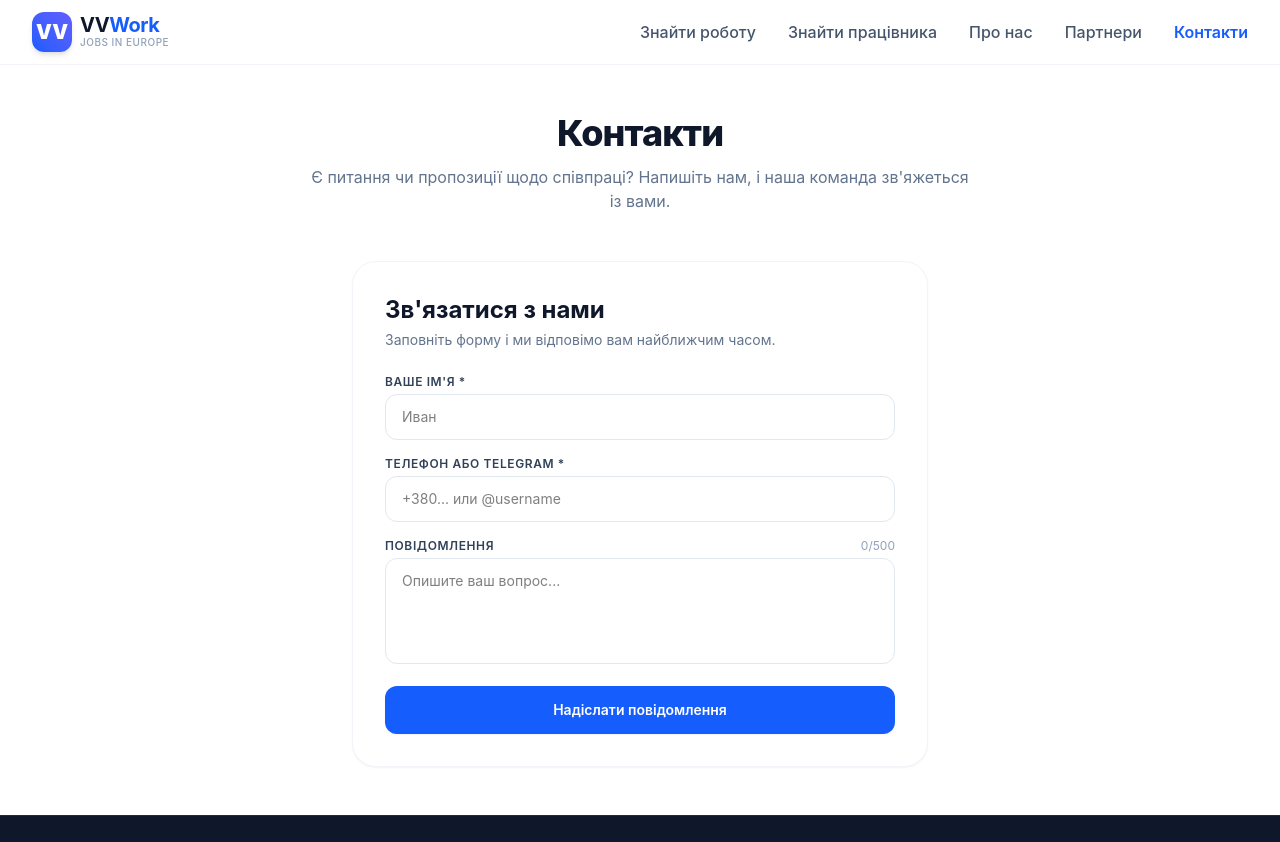
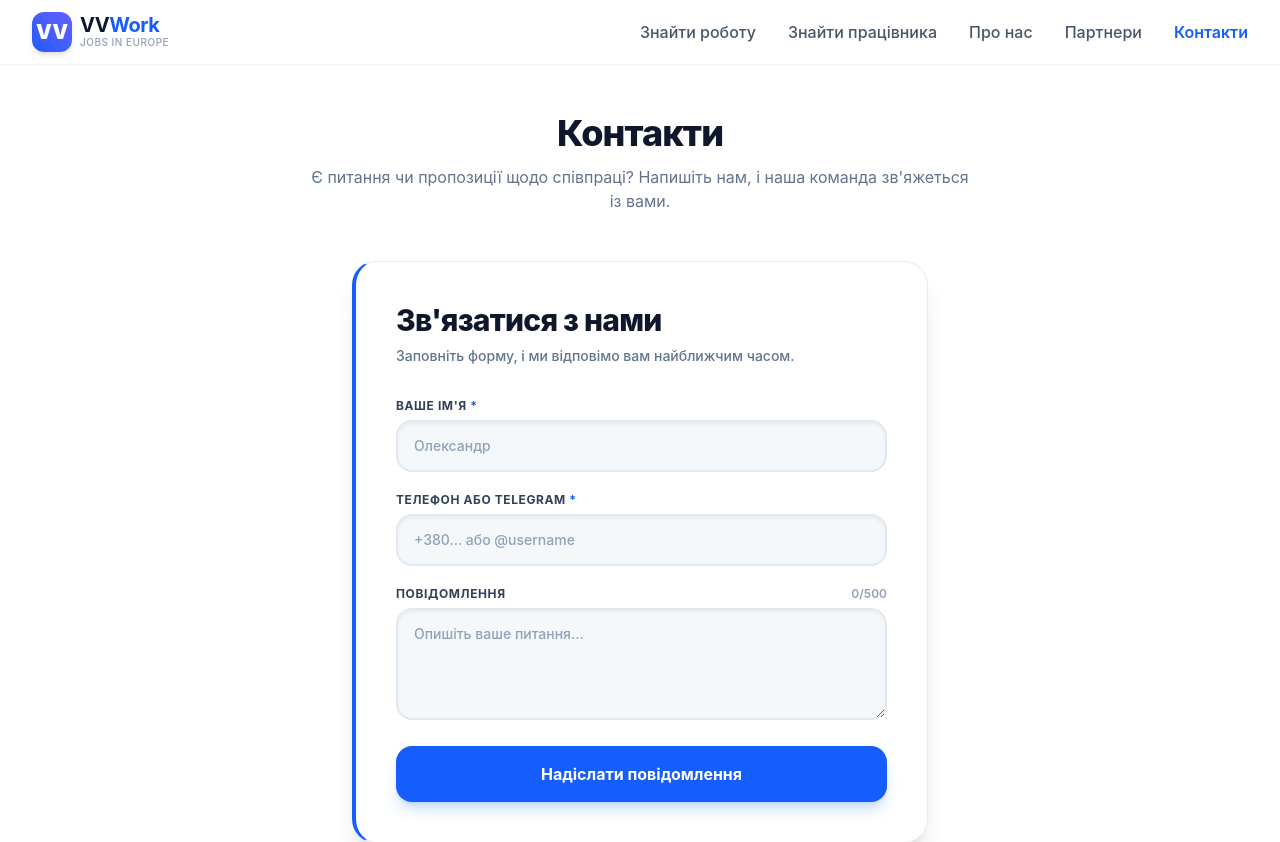
Before and after one commit to xovrashok/vv-work-platform, a React (Vite) app: page /contacts in a window 1280 px wide. Shown: the top 842 px of the page. Built offline with nearby package versions, Linux system fonts and the light colour scheme.

Commit message:
style: enhance ContactForm UI and fix validation regex

```diff
--- a/src/components/contacts/ContactForm.tsx
+++ b/src/components/contacts/ContactForm.tsx
@@ -1,21 +1,25 @@
 import { useState } from "react";
 import toast from "react-hot-toast";
+
+interface FormErrors {
+  name?: string;
+  contact?: string;
+  message?: string;
+}
 
 const ContactForm = () => {
   const [name, setName] = useState<string>("");
   const [contact, setContact] = useState<string>("");
   const [message, setMessage] = useState<string>("");
-  const [errors, setErrors] = useState<{
-    name?: string;
-    contact?: string;
-    message?: string;
-  }>({});
+  const [errors, setErrors] = useState<FormErrors>({});
   const [isSubmitting, setIsSubmitting] = useState(false);
 
   const validate = () => {
-    const newErrors: { name?: string; contact?: string; message?: string } = {};
-    const isPhone = /^[+\d\s()-]{7,20}$/.test(contact.trim());
-    const isTelegram = /^@?[a-zA-C0-9_]{3,32}$/.test(contact.trim());
+    const newErrors: FormErrors = {};
+    const cleanContact = contact.trim();
+
+    const isPhone = /^[+\d\s()-]{7,20}$/.test(cleanContact);
+    const isTelegram = /^@?[a-zA-Z0-9_]{3,32}$/.test(cleanContact);
 
     if (name.trim().length < 2) {
       newErrors.name = "Ім'я має містити щонайменше 2 символи";
@@ -25,14 +29,29 @@ const ContactForm = () => {
       newErrors.message = "Повідомлення не повинно перевищувати 500 символів";
     }
 
-    if (!contact.trim()) {
+    if (!cleanContact) {
       newErrors.contact = "Вкажіть телефон або Telegram";
     } else if (!isPhone && !isTelegram) {
-      newErrors.contact = "Введіть номер телефону або Telegram (@username).";
+      newErrors.contact = "Введіть номер телефону або Telegram (@username)";
     }
 
     setErrors(newErrors);
     return Object.keys(newErrors).length === 0;
+  };
+
+  const handleNameChange = (e: React.ChangeEvent<HTMLInputElement>) => {
+    setName(e.target.value);
+    if (errors.name) setErrors((prev) => ({ ...prev, name: undefined }));
+  };
+
+  const handleContactChange = (e: React.ChangeEvent<HTMLInputElement>) => {
+    setContact(e.target.value);
+    if (errors.contact) setErrors((prev) => ({ ...prev, contact: undefined }));
+  };
+
+  const handleMessageChange = (e: React.ChangeEvent<HTMLTextAreaElement>) => {
+    setMessage(e.target.value);
+    if (errors.message) setErrors((prev) => ({ ...prev, message: undefined }));
   };
 
   const handleSubmit = (e: React.FormEvent) => {
@@ -52,6 +71,7 @@ const ContactForm = () => {
         setName("");
         setContact("");
         setMessage("");
+        setErrors({});
       }
 
       setIsSubmitting(false);
@@ -59,84 +79,107 @@ const ContactForm = () => {
   };
 
   return (
-    <div className="bg-white p-8 rounded-3xl border border-slate-100 shadow-xs max-w-xl mx-auto space-y-6">
-      <div className="space-y-1">
-        <h2 className="text-2xl font-bold text-slate-900">Зв'язатися з нами</h2>
-        <p className="text-sm text-slate-500">
-          Заповніть форму і ми відповімо вам найближчим часом.
+    <div className="bg-white/90 backdrop-blur-md p-8 sm:p-10 rounded-3xl border border-slate-200/80 border-l-4 border-l-blue-600 shadow-xl max-w-xl mx-auto space-y-8 relative overflow-hidden">
+      <div className="space-y-2 text-center sm:text-left">
+        <h2 className="text-2xl sm:text-3xl font-extrabold text-slate-900 tracking-tight">
+          Зв'язатися з нами
+        </h2>
+        <p className="text-sm text-slate-500 font-medium">
+          Заповніть форму, і ми відповімо вам найближчим часом.
         </p>
       </div>
 
-      <form onSubmit={handleSubmit} className="space-y-4">
-        <div className="space-y-1">
-          <label className="block text-xs font-semibold text-slate-700 uppercase tracking-wider">
-            Ваше ім'я *
+      <form onSubmit={handleSubmit} className="space-y-5">
+        <div className="space-y-1.5">
+          <label className="block text-xs font-bold text-slate-700 uppercase tracking-wider">
+            Ваше ім'я <span className="text-blue-600">*</span>
           </label>
           <input
             type="text"
             value={name}
-            onChange={(e) => setName(e.target.value)}
-            placeholder="Иван"
-            className={`w-full px-4 py-3 rounded-xl border text-sm transition-all outline-hidden ${
+            onChange={handleNameChange}
+            placeholder="Олександр"
+            className={`w-full px-4 py-3.5 rounded-2xl border-2 text-sm font-medium transition-all outline-none text-slate-900 placeholder:text-slate-400 shadow-inner ${
               errors.name
-                ? "border-red-500 bg-red-50/30"
-                : "border-slate-200 focus:border-blue-600 focus:ring-1 focus:ring-blue-600"
+                ? "border-red-500 bg-red-50/50 text-red-900 focus:ring-4 focus:ring-red-500/10"
+                : "border-slate-200 bg-slate-100/70 focus:bg-white focus:border-blue-600 focus:ring-4 focus:ring-blue-600/15"
             }`}
           />
           {errors.name && (
-            <p className="text-xs text-red-500 font-medium">{errors.name}</p>
+            <p className="text-xs text-red-500 font-semibold flex items-center gap-1 pt-0.5">
+              {errors.name}
+            </p>
           )}
         </div>
 
-        <div className="space-y-1">
-          <label className="block text-xs font-semibold text-slate-700 uppercase tracking-wider">
-            Телефон або Telegram *
+        <div className="space-y-1.5">
+          <label className="block text-xs font-bold text-slate-700 uppercase tracking-wider">
+            Телефон або Telegram <span className="text-blue-600">*</span>
           </label>
           <input
             type="text"
             value={contact}
-            onChange={(e) => setContact(e.target.value)}
-            placeholder="+380... или @username"
-            className={`w-full px-4 py-3 rounded-xl border text-sm transition-all outline-hidden ${
+            onChange={handleContactChange}
+            placeholder="+380... або @username"
+            className={`w-full px-4 py-3.5 rounded-2xl border-2 text-sm font-medium transition-all outline-none text-slate-900 placeholder:text-slate-400 shadow-inner ${
               errors.contact
-                ? "border-red-500 bg-red-50/30"
-                : "border-slate-200 focus:border-blue-600 focus:ring-1 focus:ring-blue-600"
+                ? "border-red-500 bg-red-50/50 text-red-900 focus:ring-4 focus:ring-red-500/10"
+                : "border-slate-200 bg-slate-100/70 focus:bg-white focus:border-blue-600 focus:ring-4 focus:ring-blue-600/15"
             }`}
           />
           {errors.contact && (
-            <p className="text-xs text-red-500 font-medium">{errors.contact}</p>
+            <p className="text-xs text-red-500 font-semibold flex items-center gap-1 pt-0.5">
+              {errors.contact}
+            </p>
           )}
         </div>
 
-        <div className="space-y-1">
+        <div className="space-y-1.5">
           <div className="flex justify-between items-center">
-            <label className="block text-xs font-semibold text-slate-700 uppercase tracking-wider">
+            <label className="block text-xs font-bold text-slate-700 uppercase tracking-wider">
               Повідомлення
             </label>
-            <span className="text-xs text-slate-400">{message.length}/500</span>
+            <span
+              className={`text-xs font-semibold ${
+                message.length > 500
+                  ? "text-red-500 font-bold"
+                  : "text-slate-400"
+              }`}
+            >
+              {message.length}/500
+            </span>
           </div>
           <textarea
             rows={4}
             value={message}
-            onChange={(e) => setMessage(e.target.value)}
-            placeholder="Опишите ваш вопрос..."
-            className={`w-full px-4 py-3 rounded-xl border text-sm transition-all outline-hidden resize-none ${
+            onChange={handleMessageChange}
+            placeholder="Опишіть ваше питання..."
+            className={`w-full px-4 py-3.5 rounded-2xl border-2 text-sm font-medium transition-all outline-none text-slate-900 placeholder:text-slate-400 shadow-inner ${
               errors.message
-                ? "border-red-500 bg-red-50/30"
-                : "border-slate-200 focus:border-blue-600 focus:ring-1 focus:ring-blue-600"
+                ? "border-red-500 bg-red-50/50 text-red-900 focus:ring-4 focus:ring-red-500/10"
+                : "border-slate-200 bg-slate-100/70 focus:bg-white focus:border-blue-600 focus:ring-4 focus:ring-blue-600/15"
             }`}
           />
           {errors.message && (
-            <p className="text-xs text-red-500 font-medium">{errors.message}</p>
+            <p className="text-xs text-red-500 font-semibold flex items-center gap-1 pt-0.5">
+              {errors.message}
+            </p>
           )}
         </div>
 
         <button
           type="submit"
           disabled={isSubmitting}
-          className="w-full py-3.5 px-6 bg-blue-600 hover:bg-blue-700 disabled:bg-slate-300 text-white font-semibold text-sm rounded-xl shadow-xs transition-all cursor-pointer disabled:cursor-not-allowed"
+          className="w-full py-4 px-6 bg-blue-600 hover:bg-blue-700 active:scale-[0.99] disabled:bg-slate-300 text-white font-bold text-base rounded-2xl shadow-lg shadow-blue-500/25 transition-all duration-200 cursor-pointer disabled:cursor-not-allowed flex items-center justify-center gap-2 mt-2"
         >
-          {isSubmitting ? "Надсилання..." : "Надіслати повідомлення"}
+          {isSubmitting ? (
+            <>
+              <span className="w-5 h-5 border-2 border-white/30 border-t-white rounded-full animate-spin" />
+              <span>Надсилання...</span>
+            </>
+          ) : (
+            "Надіслати повідомлення"
+          )}
         </button>
       </form>
     </div>
```
